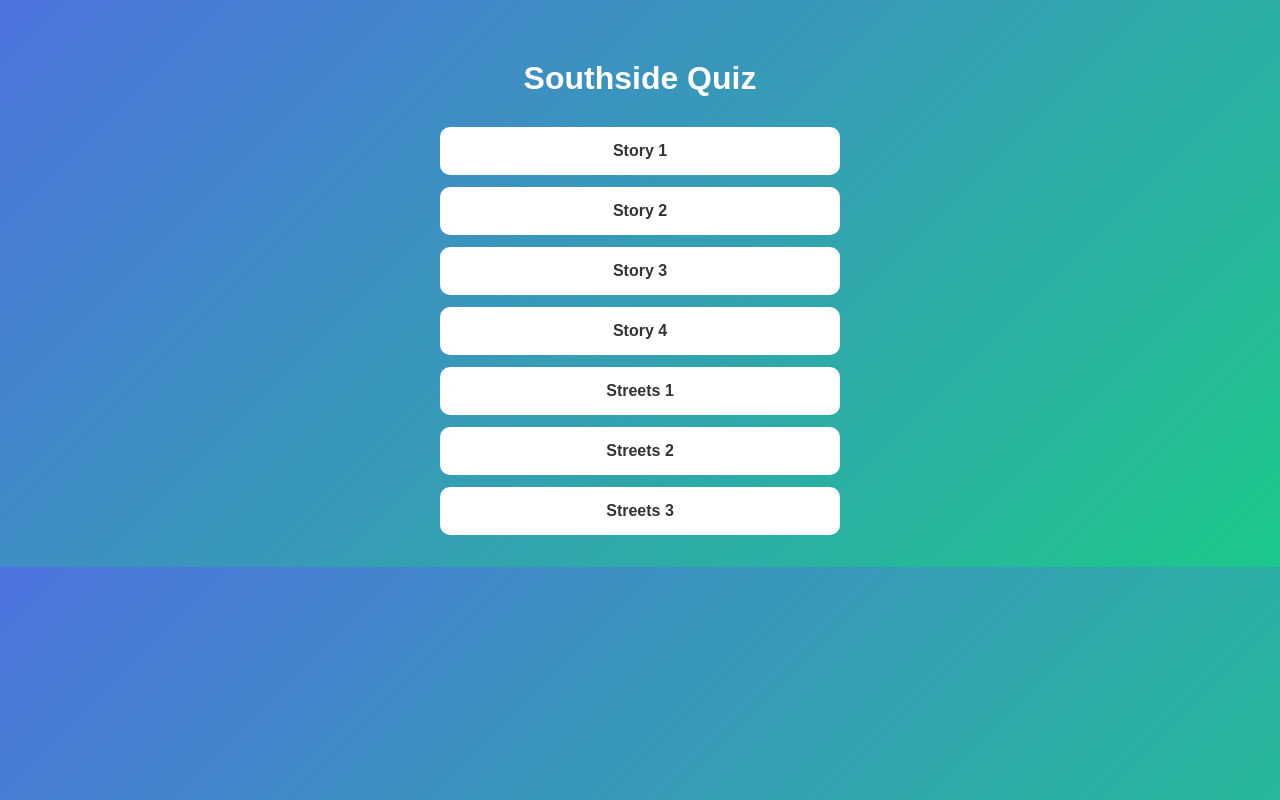
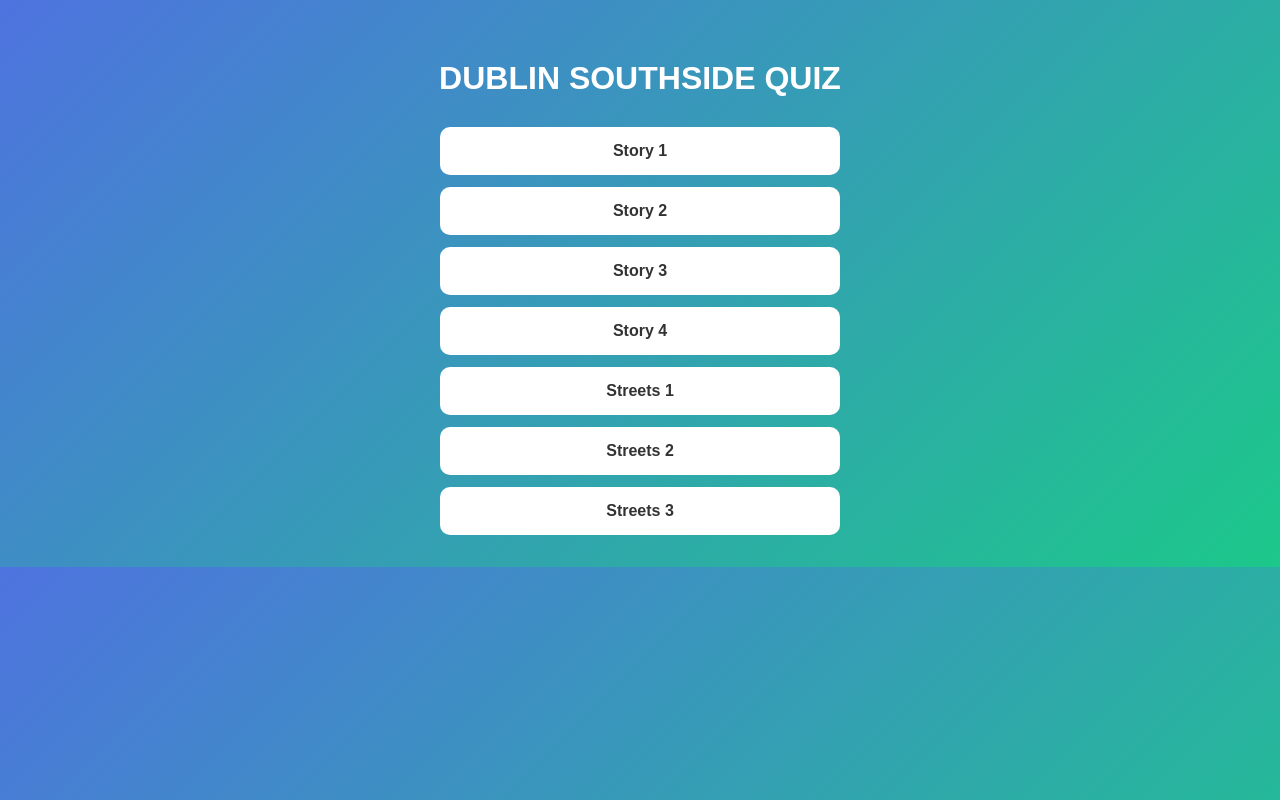
Before and after one commit to Abdallaoneday/dublin-southside-quiz, a plain HTML site: page index.html in a window 1280 px wide. Drawn offline with Linux system fonts and the light colour scheme.

Commit message:
Update index.html

```diff
--- a/index.html
+++ b/index.html
@@ -55,7 +55,7 @@
 
 <body>
 
-<h1>Southside Quiz</h1>
+<h1>DUBLIN SOUTHSIDE QUIZ</h1>
 
 <div class="menu">
     <a href="SOUTHSIDE/Southside Rd ST1/">Story 1</a>
```
